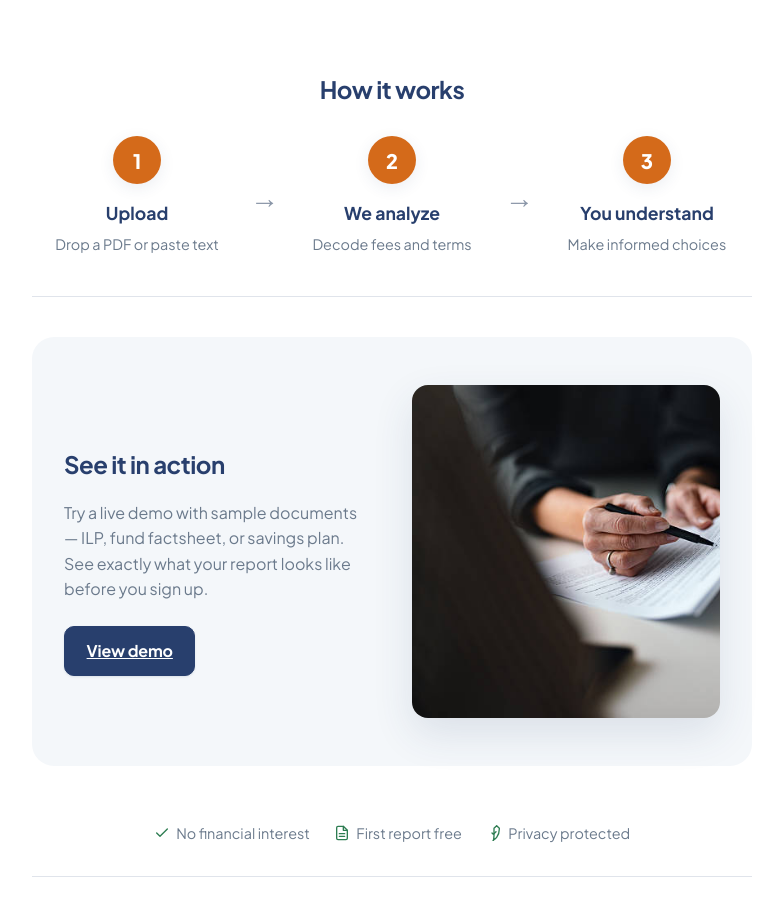
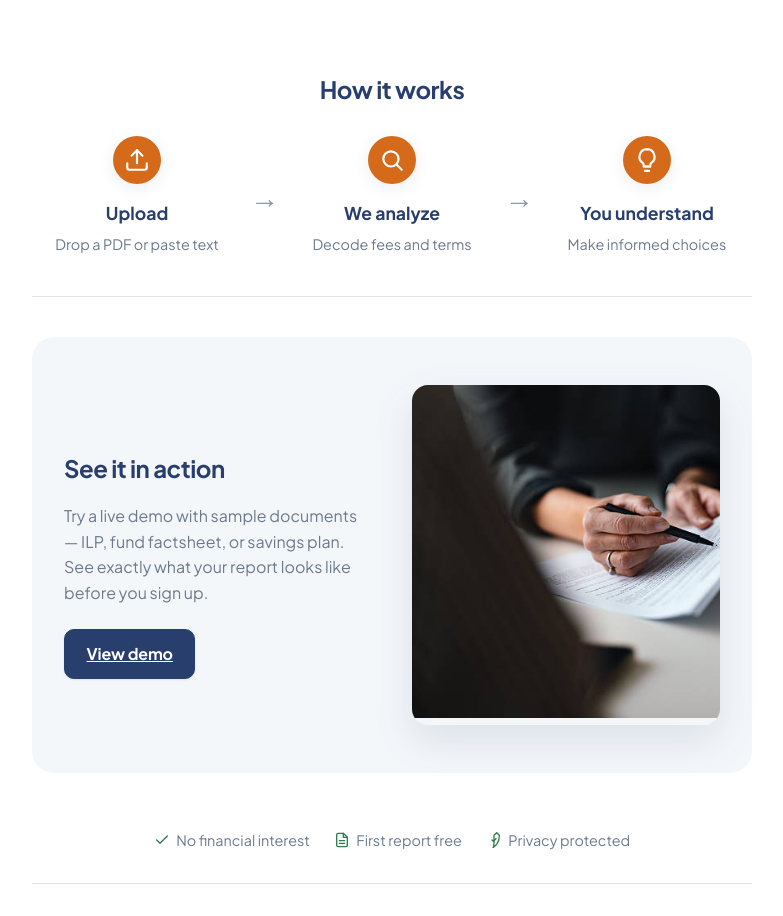
Before and after one commit to junhaochoo/Before-you-, a Next.js app in the folder apps/web/: page / in a window 1280 px wide. Shown: the part 1280-2196 px from the top of the page, without its empty margins (248-1031 px from the left). Built offline with nearby package versions, Linux system fonts and the light colour scheme.

Commit message:
feat(home): add icons to How it works steps — upload, search, bulb
Co-Authored-By: Claude <noreply@anthropic.com>

```diff
--- a/apps/web/app/globals.css
+++ b/apps/web/app/globals.css
@@ -951,6 +951,17 @@ h2 {
   color: #fff;
   font-size: 1.25rem;
   font-weight: 800;
+  box-shadow: var(--sh-md);
+  flex-shrink: 0;
+}
+.step-icon {
+  display: grid;
+  place-items: center;
+  width: 48px;
+  height: 48px;
+  border-radius: 50%;
+  background: var(--accent);
+  color: #fff;
   box-shadow: var(--sh-md);
   flex-shrink: 0;
 }
--- a/apps/web/app/page.tsx
+++ b/apps/web/app/page.tsx
@@ -128,7 +128,9 @@ export default function Home() {
         <h2>How it works</h2>
         <div className="steps">
           <div className="step">
-            <div className="step-num">1</div>
+            <div className="step-icon">
+              <Icon name="upload" size={26} />
+            </div>
             <div className="step-body">
               <h3>Upload</h3>
               <p>Drop a PDF or paste text</p>
@@ -136,7 +138,9 @@ export default function Home() {
           </div>
           <span className="step-arrow">→</span>
           <div className="step">
-            <div className="step-num">2</div>
+            <div className="step-icon">
+              <Icon name="search" size={26} />
+            </div>
             <div className="step-body">
               <h3>We analyze</h3>
               <p>Decode fees and terms</p>
@@ -144,7 +148,9 @@ export default function Home() {
           </div>
           <span className="step-arrow">→</span>
           <div className="step">
-            <div className="step-num">3</div>
+            <div className="step-icon">
+              <Icon name="bulb" size={26} />
+            </div>
             <div className="step-body">
               <h3>You understand</h3>
               <p>Make informed choices</p>
@@ -205,7 +211,6 @@ export default function Home() {
             alt="Demo preview"
             width={500}
             height={333}
-            style={{ objectFit: "cover", display: "block" }}
           />
         </div>
       </section>
```
